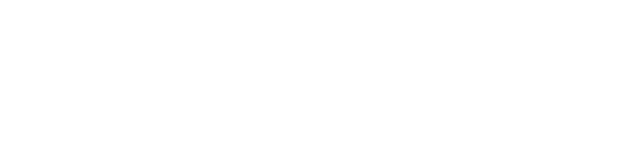
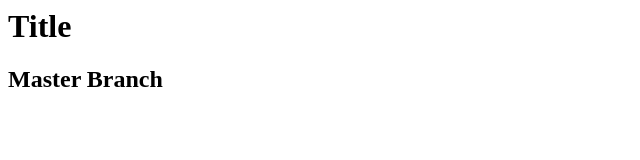
Before and after one commit to TomPo62/Testing2, a plain HTML site: page index.html in a window 1280 px wide. Shown: the whole page, without its empty margins (0-640 px from the left). Drawn offline with Linux system fonts and the light colour scheme.

Commit message:
Master Third Commit

```diff
--- a/index.html
+++ b/index.html
@@ -1 +1,3 @@
-<title>Title</title>
+<h1>Title</h1>
+
+<h2>Master Branch</h2>
```
